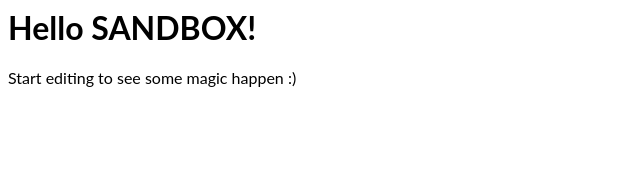
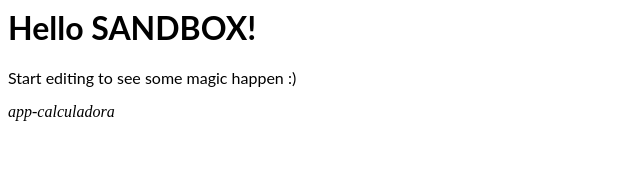
Before and after one commit to SergioCNCruz/scnc-angular-sandbox, an Angular app: page / in a window 1280 px wide. Shown: the top 193 px of the page, without its empty margins (0-640 px from the left). Built offline with nearby package versions, Linux system fonts and the light colour scheme.

Commit message:
Carrega componente calculadora no app

```diff
--- a/src/app/app.component.html
+++ b/src/app/app.component.html
@@ -2,3 +2,4 @@
 <p>
   Start editing to see some magic happen :)
 </p>
+<app-calculadora></app-calculadora>
--- a/src/app/calculadora/calculadora.module.ts
+++ b/src/app/calculadora/calculadora.module.ts
@@ -6,6 +6,7 @@ import { CalculadoraComponent } from './components';
   imports: [
     CommonModule
   ],
-  declarations: [CalculadoraComponent]
+  declarations: [CalculadoraComponent],
+  exports: [CalculadoraComponent]
 })
 export class CalculadoraModule { }
--- a/src/app/calculadora/components/calculadora.component.html
+++ b/src/app/calculadora/components/calculadora.component.html
@@ -0,0 +1 @@
+<i>app-calculadora</i>
--- a/src/app/calculadora/components/calculadora.component.ts
+++ b/src/app/calculadora/components/calculadora.component.ts
@@ -1,7 +1,7 @@
 import { Component, OnInit } from '@angular/core';
 
 @Component({
-  selector: 'app-calculadora/components',
+  selector: 'app-calculadora',
   templateUrl: './calculadora.component.html',
   styleUrls: ['./calculadora.component.css']
 })
```
Also changed, not shown: src/app/calculadora/components/index.ts (line endings or trailing spaces).
